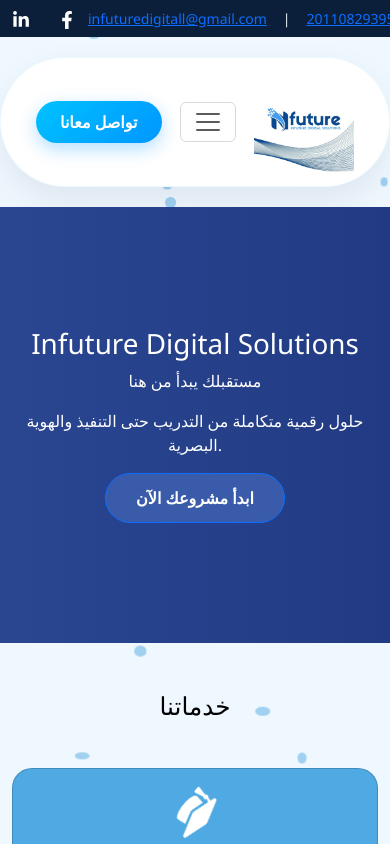
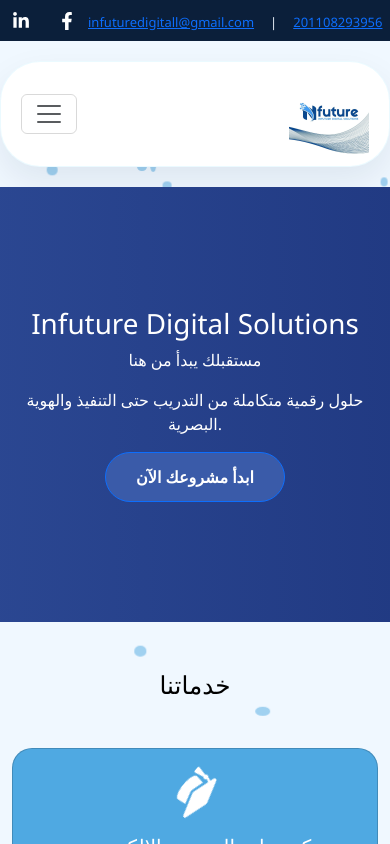
Before and after one commit to mahmoudali74/infuture-, a React (Create React App) app: page / in a window 390 px wide. Shown: the top 844 px of the page. Built offline with nearby package versions, Linux system fonts and the light colour scheme.

Commit message:
initial commit

```diff
--- a/src/Components/Navbar.js
+++ b/src/Components/Navbar.js
@@ -50,9 +50,7 @@
       {/* Main Navbar */}
       <Navbar expand="lg" className="main-navbar">
         <Container className="nav-container d-flex align-items-center justify-content-between">
-          <Button className="price-btn" onClick={openWhatsApp}>
-            تواصل معانا
-          </Button>
+
 
           <Navbar.Toggle aria-controls="basic-navbar-nav" />
           <Navbar.Collapse id="basic-navbar-nav">
--- a/src/Components/navbar.css
+++ b/src/Components/navbar.css
@@ -4,6 +4,10 @@
   color: #ffffff;
   font-size: 14px;
   padding: 8px 0;
+  display: flex;
+  justify-content: space-between;
+  align-items: center;
+  flex-wrap: wrap;
 }
 
 .social-icons svg {
@@ -20,6 +24,7 @@
 .contact-info {
   font-weight: 500;
   color: #e6edf5;
+  margin-top: 5px; /* لتباعد على الشاشات الصغيرة */
 }
 
 /* Main Navbar */
@@ -34,10 +39,20 @@
   padding: 14px 35px;
   box-shadow: 0 15px 35px rgba(11, 31, 58, 0.08);
   border: 1px solid rgba(0, 194, 255, 0.08);
+  display: flex;
+  justify-content: space-between;
+  align-items: center;
+  flex-wrap: wrap;
+}
+
+.nav-links {
+  display: flex;
+  flex-wrap: wrap;
+  gap: 12px;
+  margin-top: 10px; /* للتباعد على الشاشات الصغيرة */
 }
 
 .nav-links .nav-link {
-  margin: 0 12px;
   font-weight: 600;
   color: #0b1f3a !important;
   transition: 0.3s ease;
@@ -73,6 +88,7 @@
   color: #ffffff !important;
   transition: 0.3s ease;
   box-shadow: 0 6px 18px rgba(0, 150, 255, 0.3);
+  margin-top: 10px; /* للتباعد على الموبايل */
 }
 
 .price-btn:hover {
@@ -84,3 +100,42 @@
   width: 100px;
   height: auto;
 }
+
+/* ======= Media Queries ======= */
+
+/* شاشات الموبايل الصغيرة */
+@media (max-width: 576px) {
+  .nav-container {
+    padding: 12px 20px;
+    border-radius: 40px;
+  }
+
+  .nav-links {
+    flex-direction: column;
+    align-items: center;
+  }
+
+  .nav-links .nav-link {
+    margin: 6px 0;
+  }
+
+  .top-bar {
+    font-size: 13px;
+  }
+
+  .logo img {
+    width: 80px;
+  }
+}
+
+/* شاشات التابلت */
+@media (min-width: 577px) and (max-width: 992px) {
+  .nav-container {
+    padding: 12px 25px;
+    border-radius: 50px;
+  }
+
+  .logo img {
+    width: 90px;
+  }
+}
```
